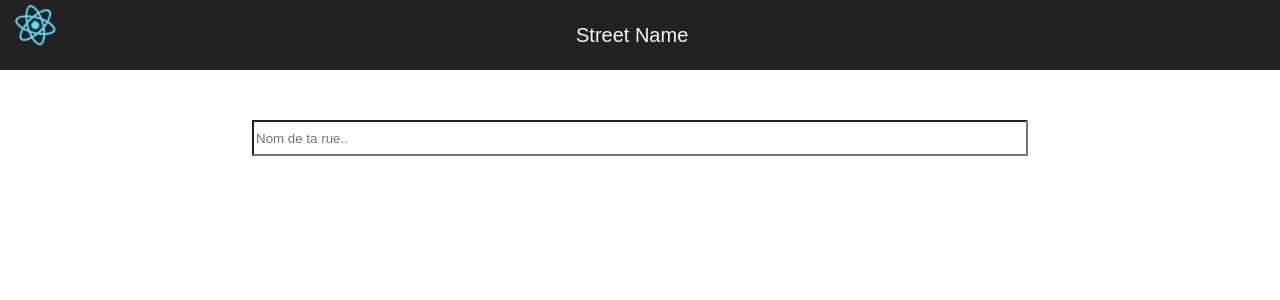
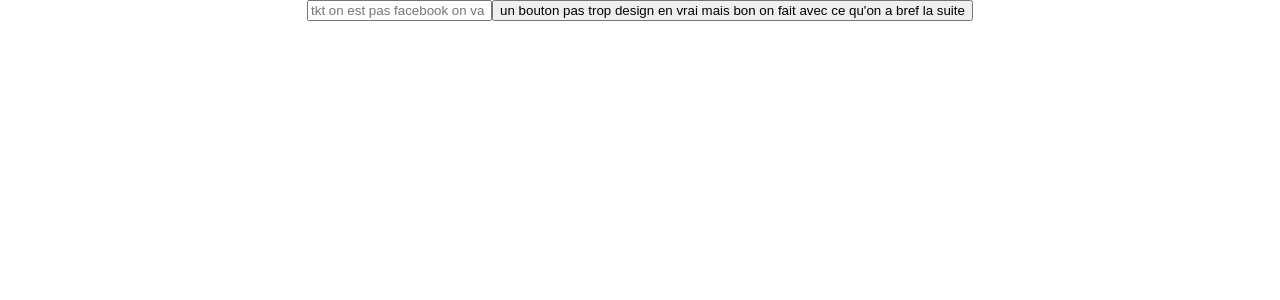
Before and after one commit to WildCodeSchool/Paris-0918-js-StreetName, a React (Create React App) app: page / in a window 1280 px wide. Shown: the top 300 px of the page. Built offline with nearby package versions, Linux system fonts and the light colour scheme.

Commit message:
fix conflit

```diff
--- a/src/App.css
+++ b/src/App.css
@@ -1,62 +1,27 @@
-/* .App {
-  text-align: left;
-} */
+.App {
+  text-align: center;
+}
 
 .App-logo {
   animation: App-logo-spin infinite 20s linear;
-  height: 50px;
-  position: absolute;
-
-
+  height: 80px;
 }
 
 .App-header {
   background-color: #222;
-  height: 70px;
-  line-height: 70px;
-  /* padding: 20px; */
-  width: 100%;
-  color: black;
-
-
+  height: 150px;
+  padding: 20px;
+  color: white;
 }
 
-
-/* .App-title {
-  font-size: 13px;
-  margin-left: 10%;
-  color: black;
-
-} */
+.App-title {
+  font-size: 1.5em;
+}
 
 .App-intro {
   font-size: large;
 }
 
-.App-search {
-  margin-top:50px;
-  text-align: center;
-}
-
-input {
-  height: 30px;
-  width: 60%;
-  border-radius: 1%
-}
-.logo-style{
-  float: left;
-  /* margin-left: -15%; */
-}
-.header-title {
-  text-align: center;
-  text-decoration: none;
-  color: whitesmoke;
-  font-size: 20px;
-  padding-left:45%;
-
-}
-
-
 @keyframes App-logo-spin {
   from { transform: rotate(0deg); }
   to { transform: rotate(360deg); }
--- a/src/App.js
+++ b/src/App.js
@@ -1,35 +1,38 @@
-import React, { Component } from 'react';
-import "./App.css";
-//import { Route, BrowserRouter, Switch, NavLink } from 'react-router-dom';
-import Home from './Home';
-import Header from './Header';
-import Searchbar from './Searchbar'
+import React, { Component } from 'react'
+import StreetName from './Street_Name'
+import PanameStreet from './PanameStreet'
+import './App.css'
+
+
 
 class App extends Component {
-  render() {
+
+  state = {
+    streetname : undefined,
+    streetstory : undefined
+  }
+
+
+  getStreetName = async (e) => {
+    e.preventDefault()
+    const input_rue = e.target.elements.rue.value
+    const truc_api = await fetch(`https://opendata.paris.fr/api/records/1.0/search/?dataset=voiesactuellesparis2012&q=${input_rue}&facet=typvoie&facet=date_arret&facet=quartier&facet=arron`)
+    const api_data = await truc_api.json()
+    console.log(api_data)
+    this.setState({
+      streetstory: api_data.records[0].fields.histo,
+      streetname: api_data.records[0].fields.nomvoie
+    })
+  }
+  render(){
     return (
-      /*
-      <BrowserRouter>
-      <div>
-            <NavLink to="/"> Accueil </NavLink>
-
-      <div>
-            <NavLink to="/header"> Header </NavLink>
+      <div className="App">
+       <StreetName getStreetName={this.getStreetName} />
+       <PanameStreet
+        streetstory={this.state.streetstory}
+        streetname={this.state.streetname}
+       />
       </div>
-        <Switch>
-          <Route exact path="/" component={Home} />
-          <Route path="/header" component={Header} />
-        </Switch>
-        </div>
-      </BrowserRouter>*/
-<div>
-
-  <Header/>
-
-  <Searchbar/>
-
-</div>
-
     );
   }
 }
--- /dev/null
+++ b/src/PanameStreet.js
@@ -0,0 +1,14 @@
+import React from 'react'
+
+
+class PanameStreet extends React.Component{
+    render(){
+        return(
+            <div>
+               { this.props.streetstory &&  <div><h1> ORIGIN STORY TIME : </h1> <h6> {this.props.streetstory} </h6> </div>}
+        {this.props.streetname && <div> Nom de la rue : <h1>{this.props.streetname}</h1> </div> }
+            </div>
+        );
+    }
+}
+export default PanameStreet;
--- /dev/null
+++ b/src/Street_Name.js
@@ -0,0 +1,16 @@
+import React from 'react';
+
+class StreetName extends React.Component{
+    render(){
+        return(
+
+           <form onSubmit={this.props.getStreetName}>
+               <input type="text" name="rue" placeholder="tkt on est pas facebook on va simplement te tracer toute ta vie.com" />
+               <button>un bouton pas trop design en vrai mais bon on fait avec ce qu'on a bref la suite</button>
+           </form>
+
+        );
+    }
+}
+
+export default StreetName;
```
Also changed, not shown: package.json (+9 -4 lines), 1 other file (tests, documents, lock files or other folders).
